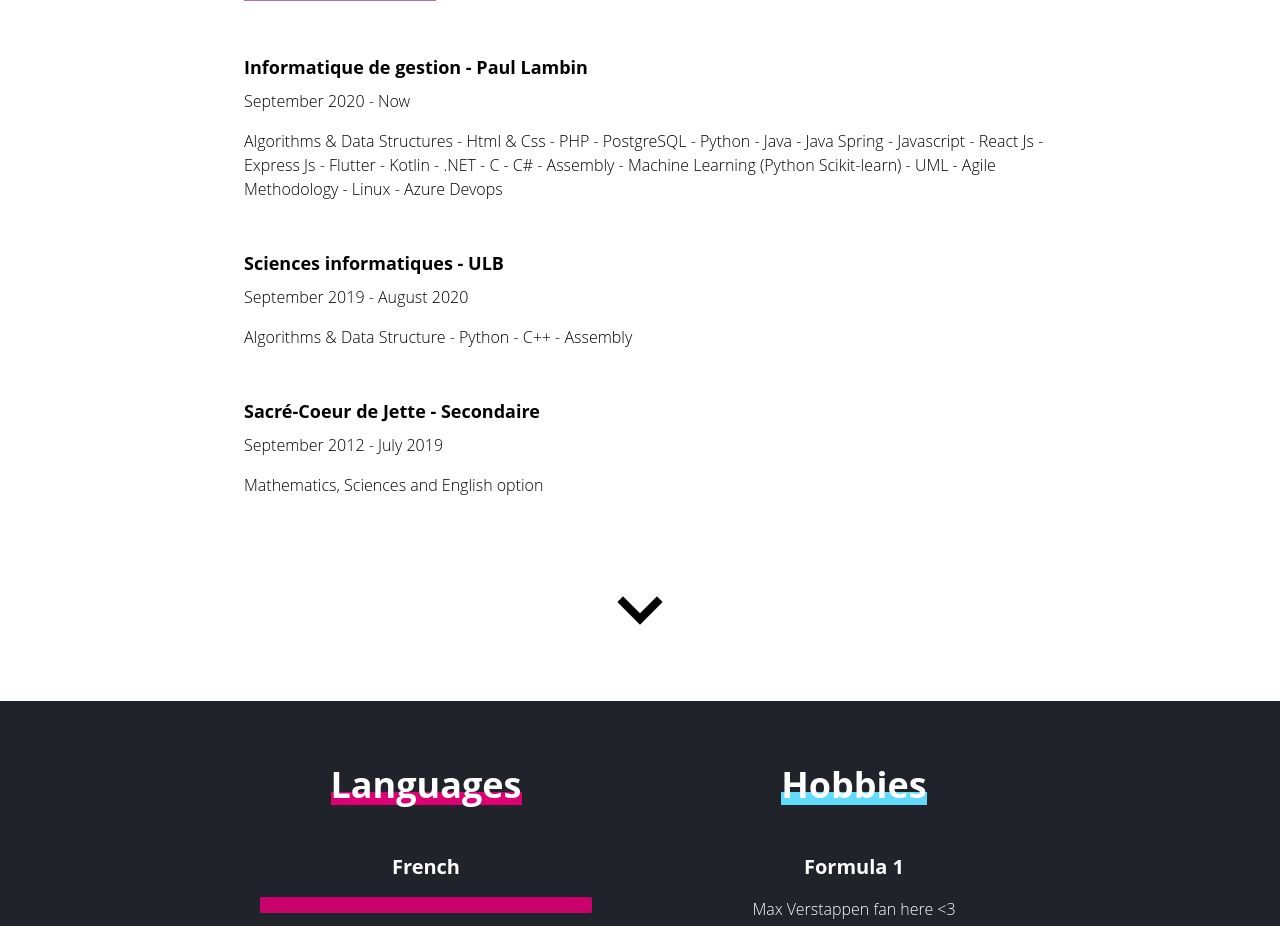
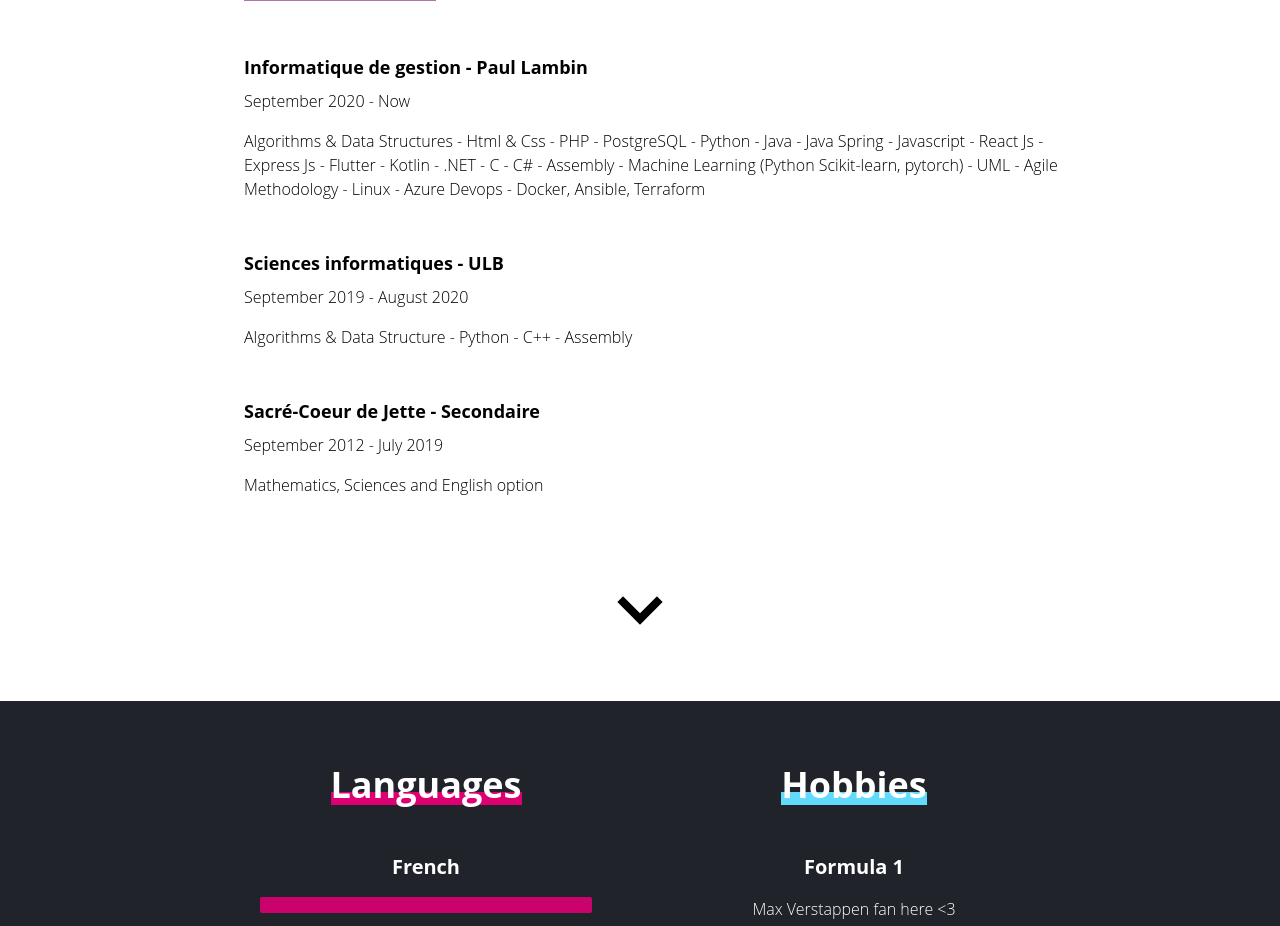
Before and after one commit to meduard11/eduard-cv, a React (Create React App) app: page / in a window 1280 px wide. Shown: the part 1845-2771 px from the top of the page. Built offline with nearby package versions, Linux system fonts and the light colour scheme.

Commit message:
corrections

```diff
--- a/src/App.js
+++ b/src/App.js
@@ -10,9 +10,6 @@ A bit more about my personal life: I am the youngest of three brothers (22 and 2
 
 const PART_3 = `I love everything about computers and am open to learn new things, that's what I like the most, because progress never stops and you never get bored. I am also somewhat creative (this design is not a template nor inspired by another site) but I don't feel the need for an artistic job as these needs are already fulfilled by my hobbies`;
 
-const PART_4 = `The internship must take place every working day (Monday to Friday inclusive) of
-every week starting week 1 of the 2nd
-(February 1, 2023) for 15 weeks.`;
 
 const App = () => (
   <>
@@ -80,7 +77,7 @@ const App = () => (
           job_title="Informatique de gestion - Paul Lambin"
           start_d="September 2020"
           end_d="Now"
-          job_description="Algorithms & Data Structures - Html & Css - PHP - PostgreSQL - Python - Java - Java Spring - Javascript  - React Js - Express Js - Flutter - Kotlin - .NET - C - C# - Assembly - Machine Learning (Python Scikit-learn) -  UML - Agile Methodology - Linux - Azure Devops "
+          job_description="Algorithms & Data Structures - Html & Css - PHP - PostgreSQL - Python - Java - Java Spring - Javascript  - React Js - Express Js - Flutter - Kotlin - .NET - C - C# - Assembly - Machine Learning (Python Scikit-learn, pytorch) -  UML - Agile Methodology - Linux - Azure Devops - Docker, Ansible, Terraform"
         ></ExperienceBox>
         <ExperienceBox
           job_title="Sciences informatiques - ULB"
```
